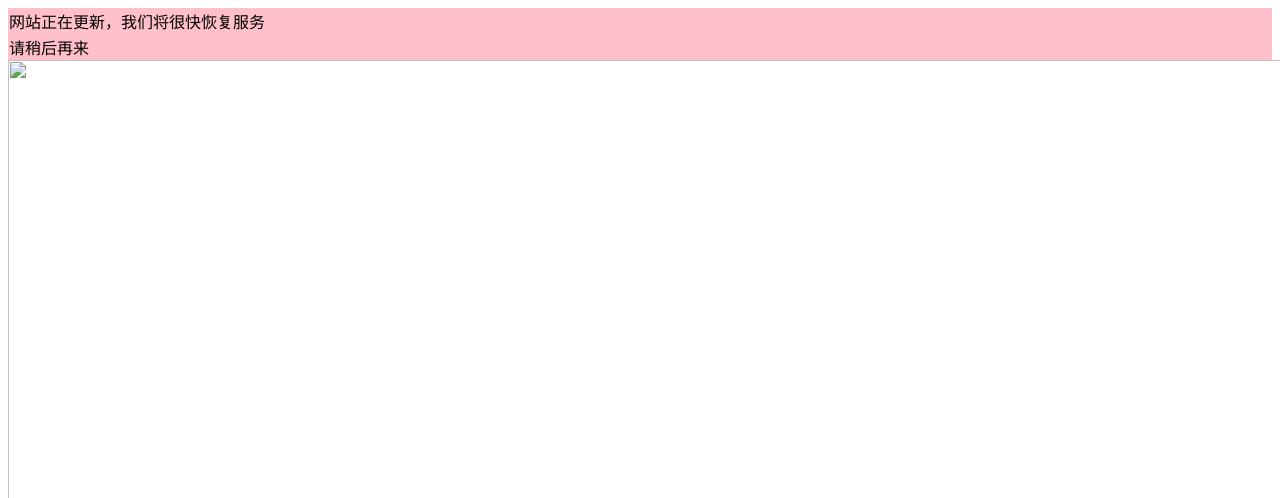
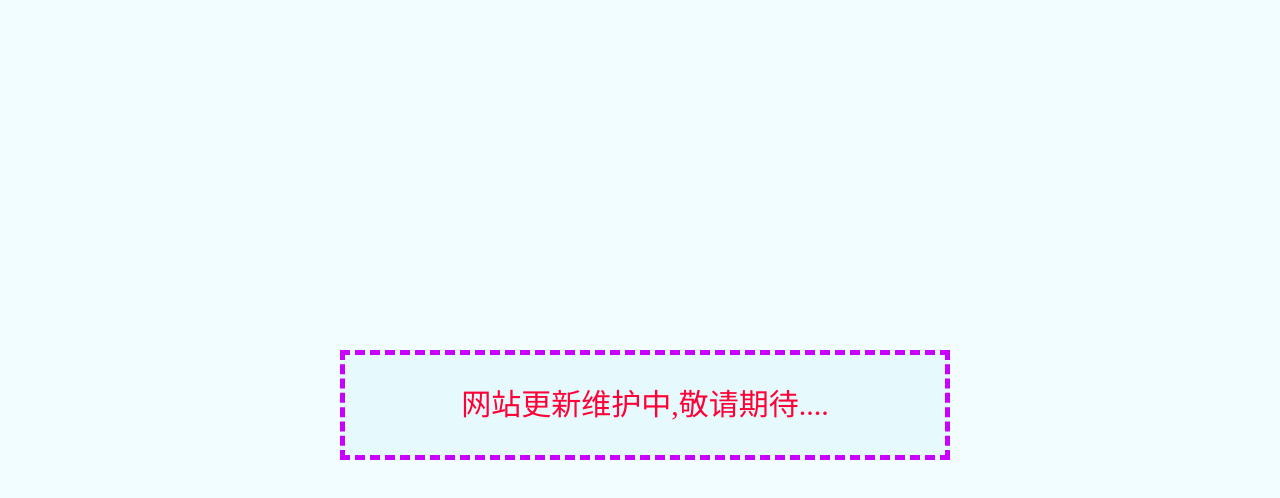
Before and after one commit to GaryBiubiu/GaryMaintenance.github.io, a plain HTML site: page index.html in a window 1280 px wide. Shown: the top 498 px of the page. Drawn offline with Linux system fonts and the light colour scheme.

Commit message:
Update index.html

```diff
--- a/index.html
+++ b/index.html
@@ -1,4 +1,79 @@
-<div style="border: 1px solid pink; background: pink;">网站正在更新，我们将很快恢复服务</div>
-<div style="border: 1px solid pink; background: pink;">请稍后再来</div>
-<div id="web_bg" style="position:absolute; width:100%; height:100%; z-index:-1">
-<img style="position:fixed;" src="imageres/background.jpg" height="100%" width="100%" /></div>
+<!DOCTYPE HTML>
+
+<html>
+
+<head>
+
+<meta http-equiv="Content-Type" content="text/html; charset=utf-8">
+
+<title>网站正在维护</title>
+
+</head>
+
+<style>
+
+*{
+
+  margin:0;
+
+  padding:0;
+
+  }
+
+html{
+
+  height:100%;
+
+  }
+
+body{
+
+  background:#F1FDFE;
+
+  height:100%;
+
+  }
+
+.mom{
+
+  width:600px;
+
+  height:100px;
+
+  line-height:100px;
+
+  text-align:center;
+
+  font-size:30px;
+
+  border-width:5px;
+
+  border-style:dashed;
+
+  border-color:rgb(200, 0, 255);
+
+  position:relative; left:50%;
+
+  margin-left:-300px; top:50%;
+
+  margin-top:-50px;
+
+  background:#e6fafd;
+
+  color:rgb(255, 0, 55);
+
+  }
+
+</style>
+
+<body>
+
+<div class="mom">
+
+    网站更新维护中,敬请期待....
+
+</div>
+
+</body>
+
+</html>
```
